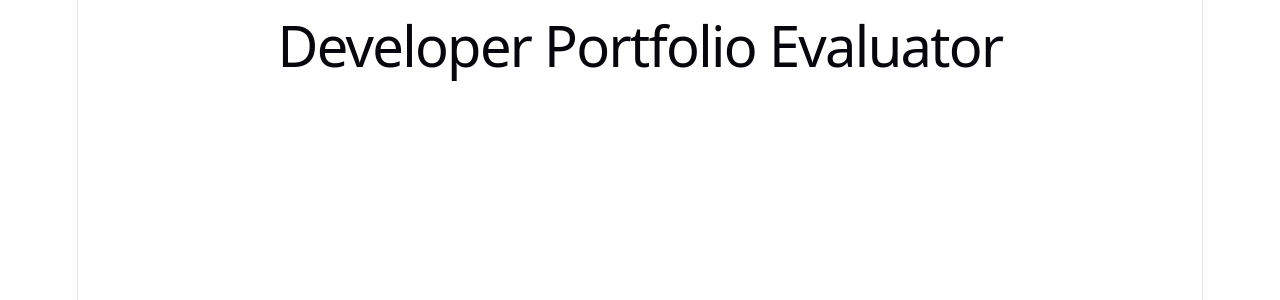
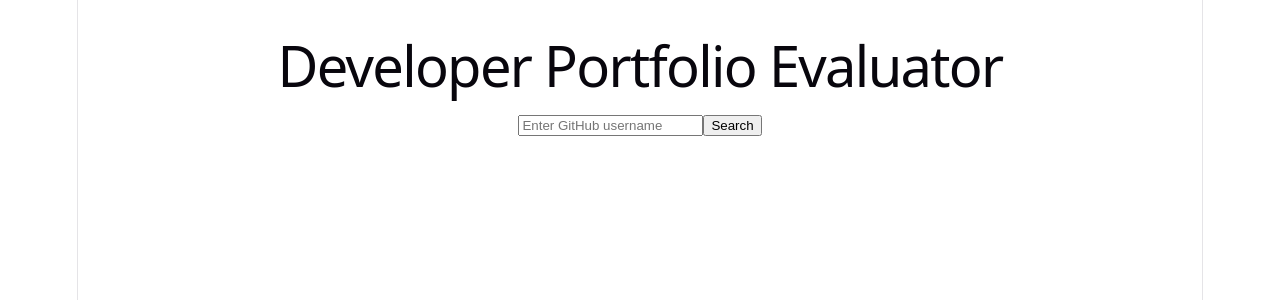
Before and after one commit to VidapanakalSwetha/ThaniyaTechnologies_VTU_Internship_2026, a React (Vite) app in the folder Developer-Portfolio-Evaluator/client/: page / in a window 1280 px wide. Shown: the top 300 px of the page. Built offline with nearby package versions, Linux system fonts and the light colour scheme.

Commit message:
Day 9 – Improved frontend UI and layout

```diff
--- a/Developer-Portfolio-Evaluator/client/src/App.jsx
+++ b/Developer-Portfolio-Evaluator/client/src/App.jsx
@@ -1,6 +1,45 @@
+import { useState } from "react";
+
 function App() {
+  const [username, setUsername] = useState("");
+  const [data, setData] = useState(null);
+
+  const handleSearch = async () => {
+    try {
+      const res = await fetch(
+        `http://localhost:5000/api/profile/${username}`
+      );
+      const result = await res.json();
+      setData(result);
+    } catch (error) {
+      console.log(error);
+    }
+  };
+
   return (
-    <h1>Developer Portfolio Evaluator</h1>
+    <div style={{ padding: "20px" }}>
+      <h1>Developer Portfolio Evaluator</h1>
+
+      <input
+        type="text"
+        placeholder="Enter GitHub username"
+        value={username}
+        onChange={(e) => setUsername(e.target.value)}
+      />
+
+      <button onClick={handleSearch}>Search</button>
+
+      {data && (
+        <div>
+          <h2>{data.data.name}</h2>
+          <p>{data.data.bio}</p>
+          <img src={data.data.avatar} width="100" />
+
+          <h3>Overall Score: {data.data.scores.overall}</h3>
+          <h3>Level: {data.data.level}</h3>
+        </div>
+      )}
+    </div>
   );
 }
 
```
Also changed, not shown: 1 other file (tests, documents, lock files or other folders).
